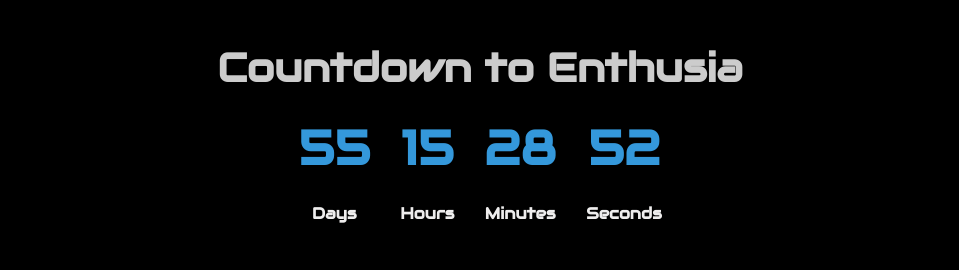
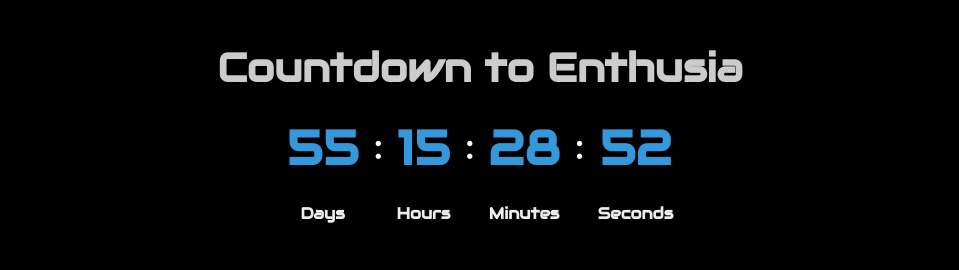
Before and after one commit to Ro706/Enthusia, a React (Create React App) app: page / in a window 1280 px wide. Shown: the part 1460-1730 px from the top of the page, without its empty margins (160-1119 px from the left). Built offline with nearby package versions, Linux system fonts and the light colour scheme.

Commit message:
add :  in time section

```diff
--- a/src/component/Home.js
+++ b/src/component/Home.js
@@ -146,26 +146,32 @@
     whileInView={{ opacity: 1, scale: 1 }}
     viewport={{ once: true }}
     transition={{ duration: 1 }}
-        >Countdown to Enthusia</motion.h2>
+  >
+    Countdown to Enthusia
+  </motion.h2>
   <div className="timer-display">
     <div className="time-item">
       <span className="time-number">{timeLeft.days || 0}</span>
       <span className="time-label">Days</span>
     </div>
+    <span className='pb-5'>:</span>
     <div className="time-item">
       <span className="time-number">{timeLeft.hours || 0}</span>
       <span className="time-label">Hours</span>
     </div>
+    <span className='pb-5'>:</span>
     <div className="time-item">
       <span className="time-number">{timeLeft.minutes || 0}</span>
       <span className="time-label">Minutes</span>
     </div>
+    <span className='pb-5'>:</span>
     <div className="time-item">
       <span className="time-number">{timeLeft.seconds || 0}</span>
       <span className="time-label">Seconds</span>
     </div>
   </div>
 </section>
+
 
       {/* Sponsors Section */}
       {/* <section className="sponsor">
```
Lines whose indentation alone changed are shown as unchanged.
